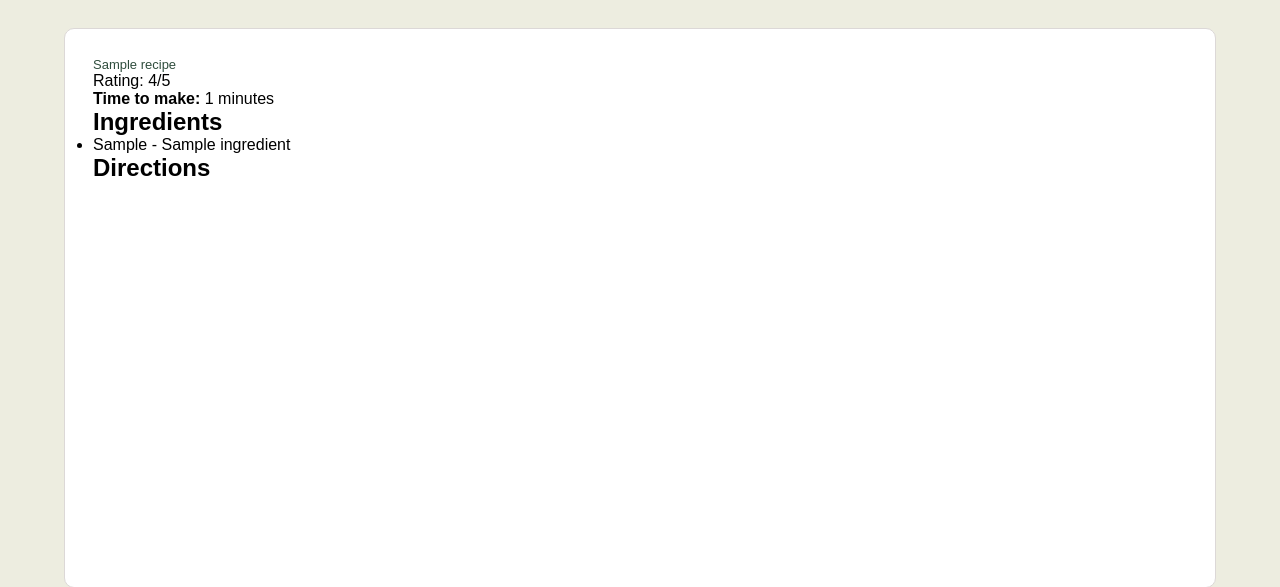
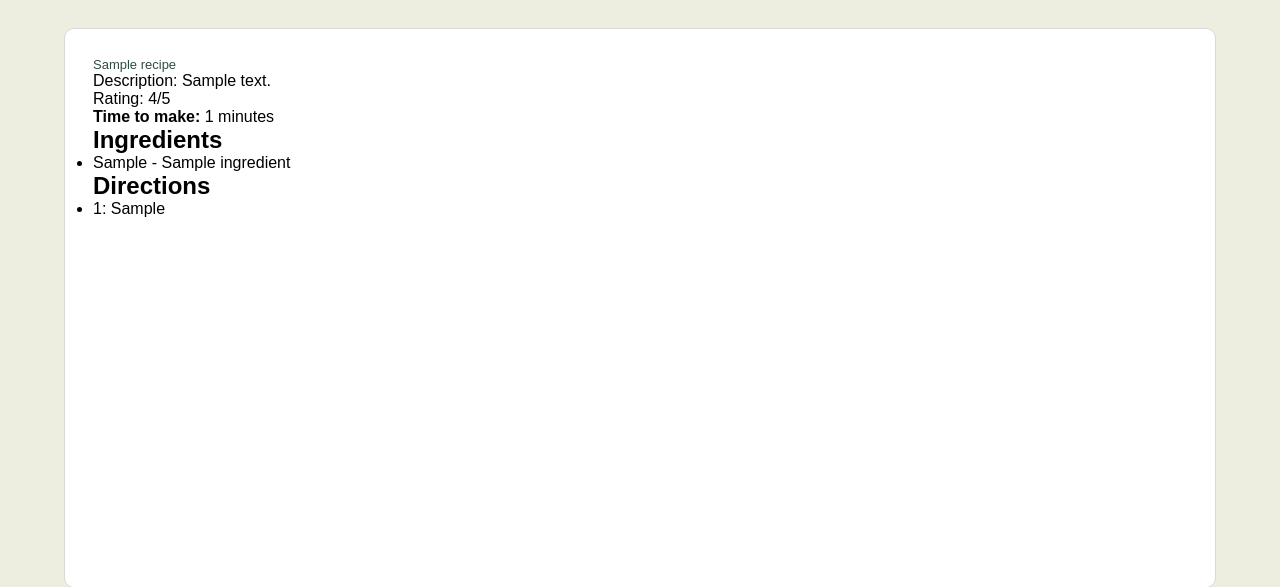
Before and after one commit to 347s26/CookinForDummies, a Django app: page /recipe/1/ in a window 1280 px wide. Shown: the part 52-639 px from the top of the page. Run offline with Django 5.2, Linux system fonts and the light colour scheme; tables that the repository leaves empty hold one stand-in row (values such as "Sample post").

Commit message:
fixed import adding duplicate steps

```diff
--- a/catalog/management/commands/import_recipes.py
+++ b/catalog/management/commands/import_recipes.py
@@ -51,7 +51,7 @@ class Command(BaseCommand):
 
         # steps
         for step in data["steps"]:
-            RecipeStep.objects.create(
+            RecipeStep.objects.get_or_create(
                 recipe=recipe,
                 order=step["order"],
                 instruction=step["instruction"]
--- a/catalog/templates/catalog/recipe_detail.html
+++ b/catalog/templates/catalog/recipe_detail.html
@@ -5,6 +5,8 @@
 <div class="recipe-detail-wrapper">
 
     <h1 class="recipe-title">{{ recipe.title }}</h1>
+
+    <p class="recipe-description"> Description: {{ recipe.description }}</p>
 
     <div class="recipe-rating">
         Rating: {{ recipe.rating }}/5
@@ -24,9 +26,11 @@
         </ul>
 
         <h2 class="steps-header">Directions</h2>
-        <p class="steps-text">
-            {{ recipe.steps }}
-        </p>
+        <ul class="steps-text">
+            {% for s in recipe.recipe_steps.all %}
+                <li> {{s.order}}: {{s.instruction}} </li>
+            {% endfor %}
+        </ul>
 
     </div>
 
```
